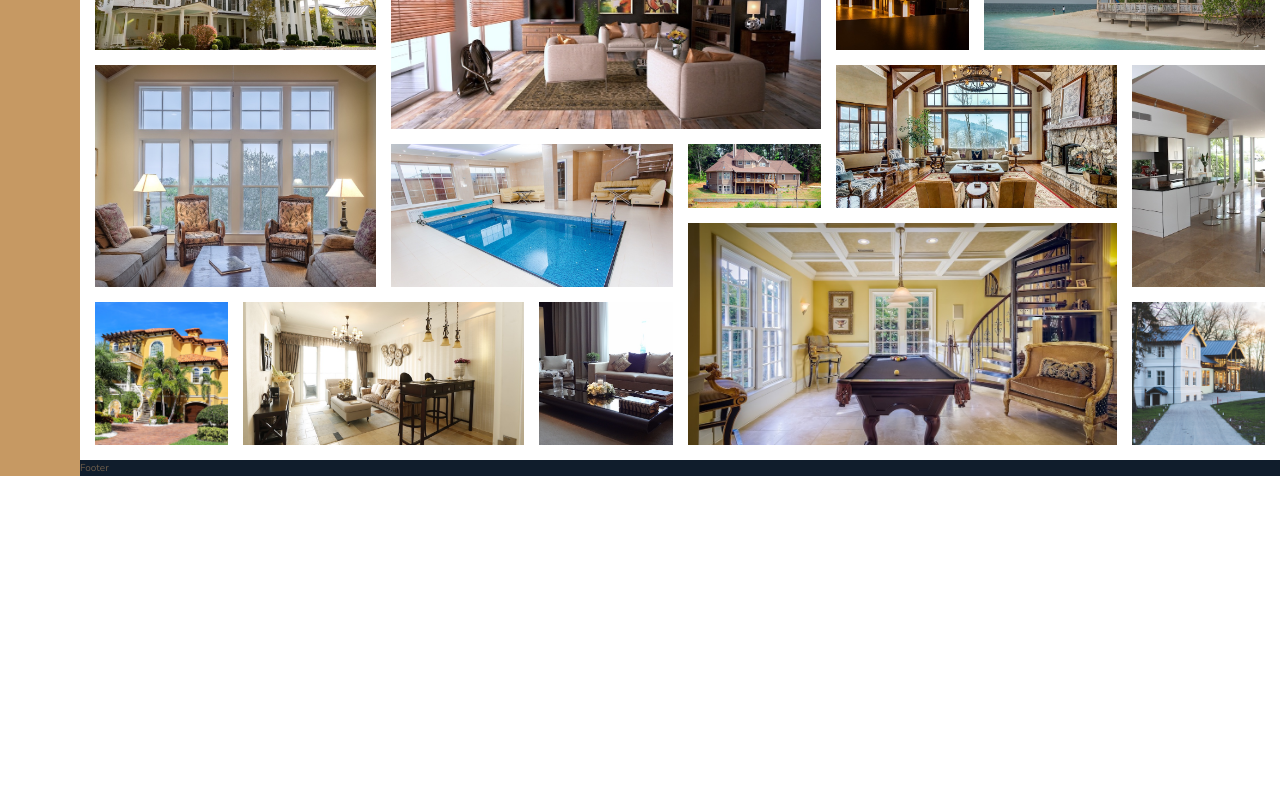
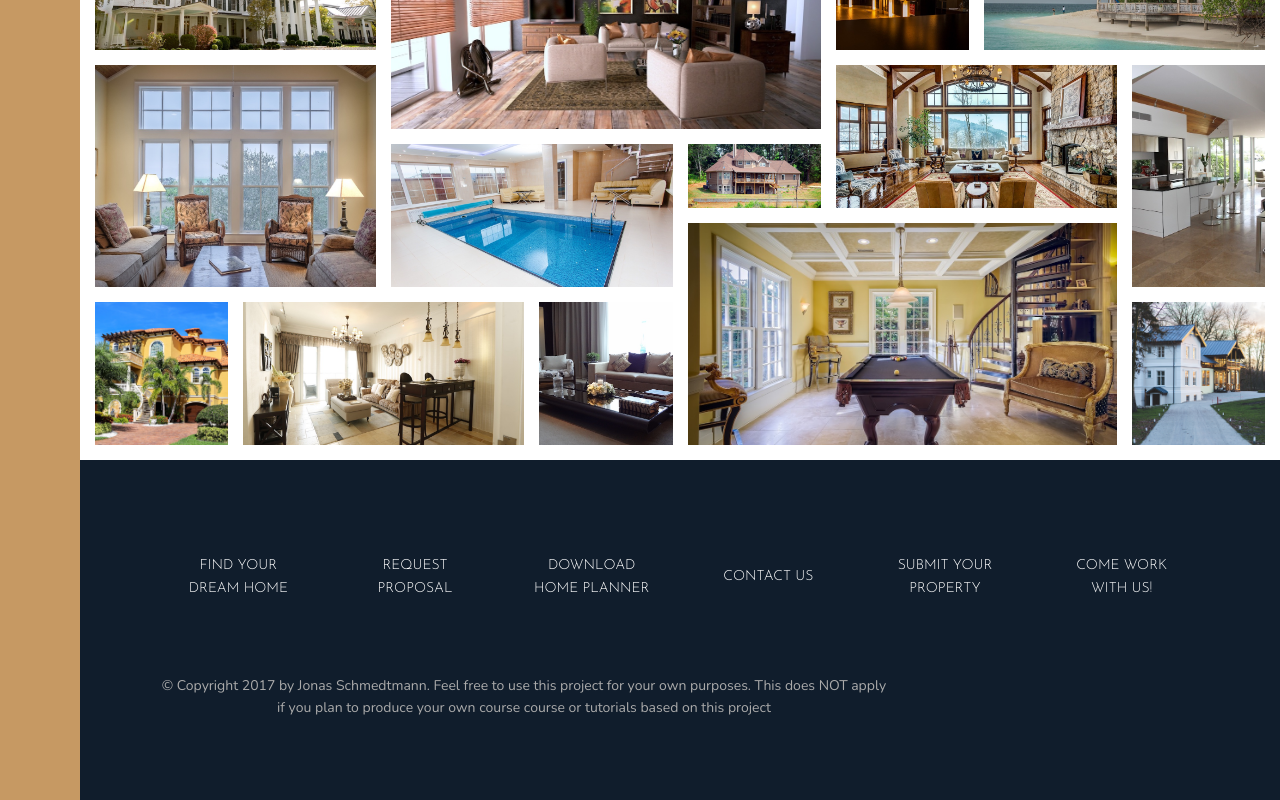
Before and after one commit to Justin-Singh125125/React-Nexter-CSS-Grid, a React (Create React App) app: page / in a window 1280 px wide. Shown: the part 3180-3980 px from the top of the page. Before the commit the page ends 3656 px from the top, so only its background shows below. Built offline with nearby package versions, Linux system fonts and the light colour scheme.

Commit message:
finished footer

```diff
--- /dev/null
+++ b/src/assets/css/components/copyright.scss
@@ -0,0 +1,7 @@
+.copyright{
+    font-size: 1.4rem;
+    color: $color-grey-light-2;
+    margin-top: 6rem;
+    text-align: center;
+    width: 70%;
+}
--- /dev/null
+++ b/src/assets/css/components/footerNavbar.scss
@@ -0,0 +1,34 @@
+.nav{
+
+    list-style: none;
+    display: grid;
+    grid-template-columns: repeat(auto-fit, minmax(15rem, 1fr));
+    grid-gap: 2rem;
+    align-items: center;
+
+
+    &__link:link,
+    &__link:visited{
+
+        font-size: 1.4rem;
+        color: white;
+        text-decoration: none;
+        font-family: $font-display;
+        text-transform: uppercase;
+        text-align: center;
+        padding: 1.5rem;
+        display: block;
+        transition: all .2s;
+    }
+
+    &__link:hover,
+    &__link:active{
+        background-color: rgba(white, .05);
+        transform: translateY(-3px);
+
+    }
+    &__item{
+
+    }
+
+}
--- a/src/assets/css/layouts/footer.scss
+++ b/src/assets/css/layouts/footer.scss
@@ -1,4 +1,6 @@
 .footer{
     background-color: $color-secondary;
     grid-column: full-start / full-end;
+
+    padding: 8rem;
 }
--- a/src/assets/css/main.scss
+++ b/src/assets/css/main.scss
@@ -32,3 +32,5 @@
 @import "./components/heading.scss";
 @import "./components/button.scss";
 @import "./components/home.scss";
+@import "./components/footerNavbar.scss";
+@import "./components/copyright.scss";
--- /dev/null
+++ b/src/components/Copyright/index.js
@@ -0,0 +1,12 @@
+import React from "react";
+
+const Copyright = props => {
+    return (
+        <p className="copyright">
+            &copy; Copyright 2017 by Jonas Schmedtmann. Feel free to use this project for your own purposes.
+            This does NOT apply if you plan to produce your own course course or tutorials based on this project
+        </p>
+    )
+}
+
+export default Copyright;
--- /dev/null
+++ b/src/components/FooterNavbar/index.js
@@ -0,0 +1,23 @@
+import React from "react";
+
+//components
+import Copyright from "../Copyright";
+
+const FooterNavbar = props => {
+    return (
+        <>
+            <ul className="nav">
+                <li className="nav__item"><a href="#" className="nav__link">Find your dream home</a></li>
+                <li className="nav__item"><a href="#" className="nav__link">Request proposal</a></li>
+                <li className="nav__item"><a href="#" className="nav__link">Download home planner</a></li>
+                <li className="nav__item"><a href="#" className="nav__link">Contact us</a></li>
+                <li className="nav__item"><a href="#" className="nav__link">Submit your property</a></li>
+                <li className="nav__item"><a href="#" className="nav__link">Come work with us!</a></li>
+            </ul>
+            <Copyright />
+
+        </>
+    )
+}
+
+export default FooterNavbar;
--- a/src/pages/Home/index.js
+++ b/src/pages/Home/index.js
@@ -16,6 +16,7 @@ import StoryContent from "../../components/Story-Content";
 import Feature from "../../components/Feature";
 import HomeCard from "../../components/HomeCard";
 import GalleryImage from "../../components/GalleryImage";
+import FooterNavbar from "../../components/FooterNavbar";
 
 //photos
 import HousePhoto_1 from "../../assets/img/house-1.jpeg";
@@ -206,7 +207,7 @@ class Home extends React.Component {
                     </figure>
                 </Gallery>
                 <Footer>
-                    Footer
+                    <FooterNavbar />
                 </Footer>
 
             </Container>
```
